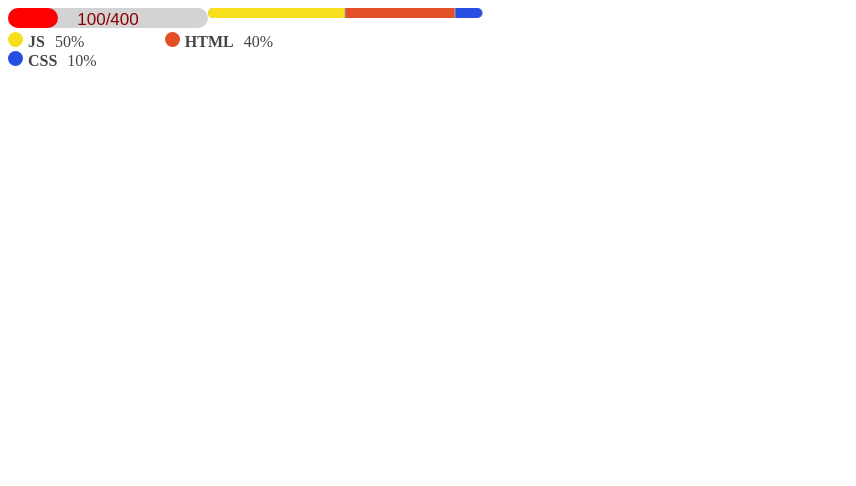
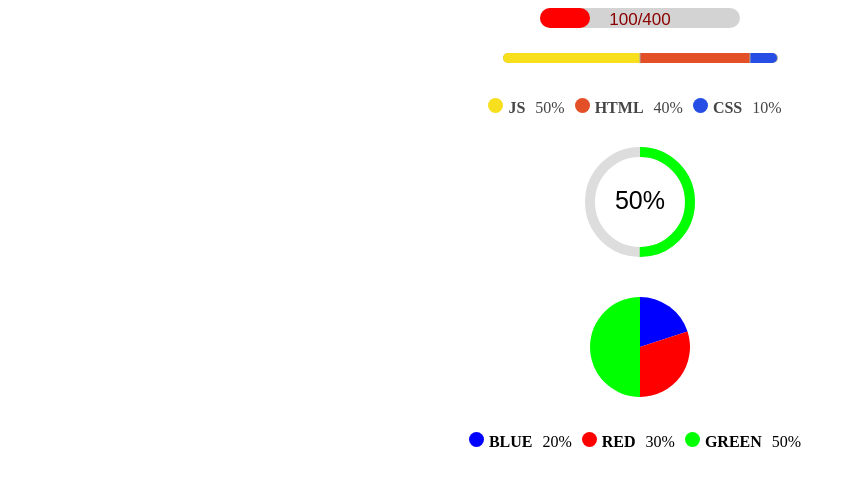
Before and after one commit to lchouville/SVG_Chart_Lib, a plain HTML site: page index.html in a window 1280 px wide. Shown: the whole page, without its empty margins (0-856 px from the left). Drawn offline with Linux system fonts and the light colour scheme.

Commit message:
develop/ circle Progress & Stacked Circle

```diff
--- a/graph/bar/progressBar.js
+++ b/graph/bar/progressBar.js
@@ -1,60 +1,64 @@
 /** Simple Progress Bar
- * @param {object} options
+ * @param {object} _options
  *  @property {number} bar_width - The bar width
  *  @property {number} bar_height - The bar height
  *  @property {number} rounded_width - The rounded width (0-10)
  *  @property {string} bar_color - The bar main color
  *  @property {string} bar_background_color - The bar background color.
  *  @property {string} text_color - The text color
- * @param {object} value
+ * @param {object} _values
  *  @property {string} value_type - The type of value display ("/" = 10/20, "%" = 50%, or "" = nothing)
  *  @property {number} value_max - The maximum value
  *  @property {number} value - The value of the bar
  * @returns {SVGElement} - The created SVG element
  */
-export function svg_Progressbar_s(options, value) {
+export function svg_Progressbar_s(_options, _values) {
+
+    let { bar_width, bar_height,rounded_width, bar_color,bar_background_color,text_color} = _options
+    let { value_type,value_max, value } = _values;
+
     // if rounded are undefined set to 0
-    if (options.rounded_width === undefined) {
-        options.rounded_width = 0;
+    if (rounded_width === undefined) {
+        rounded_width = 0;
     }
     // Create a new progress bar SVG element
     const svg = document.createElementNS("http://www.w3.org/2000/svg", "svg");
-    svg.setAttribute("width", options.bar_width);
-    svg.setAttribute("height", options.bar_height);
+    svg.setAttribute("width", bar_width);
+    svg.setAttribute("height", bar_height);
 
     // Create the bar background
     const bar_background = document.createElementNS("http://www.w3.org/2000/svg", "rect");
-    bar_background.setAttribute("width", options.bar_width);
-    bar_background.setAttribute("height", options.bar_height);
-    bar_background.setAttribute("fill", options.bar_background_color);
-    bar_background.setAttribute("rx", options.rounded_width); // Set horizontal radius for rounded corners
-    bar_background.setAttribute("ry", options.rounded_width); // Set vertical radius for rounded corners
+    bar_background.setAttribute("width", bar_width);
+    bar_background.setAttribute("height", bar_height);
+    bar_background.setAttribute("fill", bar_background_color);
+    bar_background.setAttribute("rx", rounded_width); // Set horizontal radius for rounded corners
+    bar_background.setAttribute("ry", rounded_width); // Set vertical radius for rounded corners
     svg.appendChild(bar_background);
 
     // Calculate the width of the progress bar based on the value
-    const progress_width = (value.value / value.value_max) * options.bar_width;
+    const progress_width = (value / value_max) * bar_width;
 
     // Create the bar to display the progress
     const bar_value = document.createElementNS("http://www.w3.org/2000/svg", "rect");
     bar_value.setAttribute("width", progress_width);
-    bar_value.setAttribute("height", options.bar_height);
-    bar_value.setAttribute("fill", options.bar_color);
-    bar_value.setAttribute("rx", options.rounded_width); // Set horizontal radius for rounded corners
-    bar_value.setAttribute("ry", options.rounded_width); // Set vertical radius for rounded corners
+    bar_value.setAttribute("height", bar_height);
+    bar_value.setAttribute("fill", bar_color);
+    bar_value.setAttribute("rx", rounded_width); // Set horizontal radius for rounded corners
+    bar_value.setAttribute("ry", rounded_width); // Set vertical radius for rounded corners
     svg.appendChild(bar_value);
 
     // Create the value label
     const value_label = document.createElementNS("http://www.w3.org/2000/svg", "text");
-    value_label.textContent = value.value_type === "/" ? `${value.value}/${value.value_max}` : `${Math.round((value.value / value.value_max) * 100)}%`;
-    value_label.setAttribute("x", options.bar_width / 2);
-    value_label.setAttribute("fill", options.text_color);
+    value_label.textContent = value_type === "/" ? `${value}/${value_max}` : `${Math.round((value / value_max) * 100)}%`;
+    value_label.setAttribute("x", bar_width / 2);
+    value_label.setAttribute("fill", text_color);
     value_label.setAttribute("font-family", "sans-serif");
     value_label.setAttribute("text-anchor", "middle"); // Center text horizontally
 
     // Calculate vertical centering
-    const fontSize = options.bar_height * 0.85; // Adjust font size
+    const fontSize = bar_height * 0.85; // Adjust font size
     const textHeight = fontSize * 0.8; // Approximate text height
-    const centerY = (options.bar_height + textHeight) / 2; // Calculate vertical center
+    const centerY = (bar_height + textHeight) / 2; // Calculate vertical center
     value_label.setAttribute("font-size", fontSize);
     value_label.setAttribute("y", centerY);
     svg.appendChild(value_label);
--- a/graph/bar/stackedBar.js
+++ b/graph/bar/stackedBar.js
@@ -1,24 +1,27 @@
+import { lgd_legend_s } from "../legend/standardLegend.js";
+
 /** Simple Progress Bar
- * @param {object} options
+ * @param {object} _options
  *  @property {number} bar_width - The bar width
  *  @property {number} bar_height - The bar height
  *  @property {number} rounded_width - The rounded width
  *  @property {[string]} bar_colors - The bar main color
  *  @property {string} text_color - The text color
- * @param {object} value
- *  @property {string} value_type - The type of value display ("/" = 10, "%" = 50%, or "" = nothing)
+ * @param {object} _values
  *  @property {[string]} order - The order of values displayed (asc, desc and none)
  *  @property {[string]} labels - The labels
  *  @property {[number]} values - The values of the bar
  * @returns {SVGElement} - The created SVG element and the corresponding legend
  */
-export function svg_stackedbar100_s(options, value) {
+export function svg_stackedbar100_s(_options, _values) {
+    let { bar_width, bar_height,rounded_width, bar_colors,text_color} = _options
+    let { order,labels, values } = _values;
     // Create a new progress bar SVG element
     const svg = document.createElementNS("http://www.w3.org/2000/svg", "svg");
-    svg.setAttribute("width", options.bar_width);
-    svg.setAttribute("height", options.bar_height * 2);
-    if (options.rounded_width> options.bar_height/2){
-        options.rounded_width = options.bar_height/2;
+    svg.setAttribute("width", bar_width);
+    svg.setAttribute("height", bar_height * 2);
+    if (rounded_width> bar_height/2){
+        rounded_width = bar_height/2;
     }
     // calculate the total value on values
     let value_max = 0;
@@ -27,44 +30,47 @@ export function svg_stackedbar100_s(options, value) {
 
     // Create the bar background
     const bar_background = document.createElementNS("http://www.w3.org/2000/svg", "rect");
-    bar_background.setAttribute("width", options.bar_width);
-    bar_background.setAttribute("height", options.bar_height);
+    bar_background.setAttribute("width", bar_width);
+    bar_background.setAttribute("height", bar_height);
     bar_background.setAttribute("fill", "darkgrey");
-    bar_background.setAttribute("rx", options.rounded_width); // Set horizontal radius for rounded corners
-    bar_background.setAttribute("ry", options.rounded_width); // Set vertical radius for rounded corners
+    bar_background.setAttribute("rx", rounded_width); // Set horizontal radius for rounded corners
+    bar_background.setAttribute("ry", rounded_width); // Set vertical radius for rounded corners
     svg.appendChild(bar_background);
 
 
     // Apply the order to the labels and values
-    if (value.order === "asc" || value.order === "desc") {
-        const combined = value.labels.map((label, index) => ({
+    if (order === "asc" || order === "desc") {
+        const combined = labels.map((label, index) => ({
             label,
-            value: value.values[index],
-            bar_colors: options.bar_colors[index]
+            value: values[index],
+            bar_colors: bar_colors[index]
         }));
 
-        combined.sort((a, b) => value.order === "asc" ? a.value - b.value : b.value - a.value);
+        combined.sort((a, b) => order === "asc" ? a.value - b.value : b.value - a.value);
 
-        value.labels = combined.map(item => item.label);
-        value.values = combined.map(item => item.value);
-        options.bar_colors = combined.map(item => item.bar_colors);
+        labels = combined.map(item => item.label);
+        _values.labels = labels
+        values = combined.map(item => item.value);
+        _values.values = values
+        bar_colors = combined.map(item => item.bar_colors);
+        _options.bar_colors = bar_colors
     }
 
-    for (const key in value.values) {
-        value_max += value.values[key];
+    for (const key in values) {
+        value_max += values[key];
     }
 
     // Create bars element
-    for (const key in value.values) {
+    for (const key in values) {
         if (key == 3) {
             break;
         }
         // get the percentage of the value represented
-        percentage[key] = value.values[key] / value_max;
+        percentage[key] = values[key] / value_max;
         // Size
-        const barWidth = options.bar_width * percentage[key]-1;
-        const barHeight = options.bar_height;
-        const roundedWidth = options.rounded_width;
+        const barWidth = bar_width * percentage[key]-1;
+        const barHeight = bar_height;
+        const roundedWidth = rounded_width;
         let pathData;
 
         if (usedWidth === 0) {
@@ -79,7 +85,7 @@ export function svg_stackedbar100_s(options, value) {
                 A${roundedWidth},${roundedWidth} 0 0,1 ${usedWidth + roundedWidth},0
                 Z
             `;
-        } else if (Number(key) === value.values.length - 1) {
+        } else if (Number(key) === values.length - 1) {
             // Path data for a rectangle with rounded top-right and bottom-right corners
             pathData = `
                 M${usedWidth},0
@@ -104,56 +110,13 @@ export function svg_stackedbar100_s(options, value) {
         // Create a new path element
         const bar = document.createElementNS("http://www.w3.org/2000/svg", "path");
         bar.setAttribute("d", pathData);
-        bar.setAttribute("fill", options.bar_colors[key]);
+        bar.setAttribute("fill", bar_colors[key]);
 
         svg.appendChild(bar);
         usedWidth += barWidth+1;
 
     }
-    const legend = document.createElement("div");
-    legend.setAttribute("class", "legend");
-    legend.style.width = options.bar_width+"px"; // Use style property to set CSS width
-    legend.style.display = "flex"; // Use style property to set CSS display
-    legend.style.flexDirection = "row"; // Use style property to set CSS flex-direction
-    legend.style.justifyContent = "space-between"; // Use style property to set CSS justify-content
-    legend.style.flexWrap = "wrap"; // Use style property to set CSS flex-wrap
-    legend.style.alignContent = "center"; // Use style property to set CSS align-content
-    legend.style.alignItems = "center"; // Use style property to set CSS align-items
-
-    for (const key in value.labels) {
-        const li = document.createElement("div");
-        li.setAttribute("class", "legend-item");
-        const dot = document.createElement("span");
-        dot.style.display = "inline-block"; // Use style property to set CSS display
-        dot.style.width = "15px"; // Use style property to set CSS width
-        dot.style.height = "15px"; // Use style property to set CSS height
-        dot.style.marginRight = "5px"; // Use style property to set CSS margin-right
-        dot.style.borderRadius = "50%"; // Use style property to set CSS border-radius
-        dot.style.backgroundColor = options.bar_colors[key]; // Use style property to set CSS background-color
-        li.appendChild(dot);
-
-        const label = document.createElement("span");
-        label.style.display = "inline-block";
-        label.style.width = "auto";
-        label.style.height = "15px";
-        label.style.marginRight = "10px";
-        label.innerHTML = value.labels[key].toUpperCase() + " ";
-        label.style.fontWeight = "bold";
-        label.style.color = options.text_color; // Set text color
-        li.appendChild(label);
-
-        const val = document.createElement("span");
-        val.style.display = "inline-block";
-        val.style.width = "auto";
-        val.style.height = "15px";
-        val.style.marginRight = "10px";
-        val.innerHTML = (value.values[key] / value_max * 100) + "%";
-        val.style.color = options.text_color; // Set text color
-        li.appendChild(val);
-
-        legend.appendChild(li);
-    }
-    document.body.appendChild(legend);
+    const legend = lgd_legend_s(_options,_values,value_max)
 
     return [svg,legend];
 }
--- /dev/null
+++ b/graph/circle/progressCircle.js
@@ -0,0 +1,63 @@
+/** Circular Progress Bar
+ * @param {object} _options
+ *  @property {number} radius - The radius of the circle
+ *  @property {number} stroke_width - The width of the circle's stroke
+ *  @property {string} circle_color - The color of the circle
+ *  @property {string} circle_background_color - The background color of the circle
+ *  @property {string} text_color - The text color
+ * @param {object} _values
+ *  @property {string} value_type - The type of value display ("/" = 10/20, "%" = 50%, or "" = nothing)
+ *  @property {number} value_max - The maximum value
+ *  @property {number} value - The value of the bar
+ * @returns {SVGElement} - The created SVG element
+ */
+export function svg_ProgressCircle_s(_options, _values) {
+    let { radius, stroke_width, circle_color, circle_background_color, text_color } = _options;
+    let { value_type, value_max, value } = _values;
+
+    const diameter = radius * 2;
+    const circumference = 2 * Math.PI * radius;
+    const offset = circumference - (value / value_max) * circumference;
+
+    // Create a new SVG element
+    const svg = document.createElementNS("http://www.w3.org/2000/svg", "svg");
+    svg.setAttribute("width", diameter + stroke_width * 2);
+    svg.setAttribute("height", diameter + stroke_width * 2);
+
+    // Create the background circle
+    const circle_bg = document.createElementNS("http://www.w3.org/2000/svg", "circle");
+    circle_bg.setAttribute("cx", radius + stroke_width);
+    circle_bg.setAttribute("cy", radius + stroke_width);
+    circle_bg.setAttribute("r", radius);
+    circle_bg.setAttribute("stroke", circle_background_color);
+    circle_bg.setAttribute("stroke-width", stroke_width);
+    circle_bg.setAttribute("fill", "none");
+    svg.appendChild(circle_bg);
+
+    // Create the progress circle
+    const circle = document.createElementNS("http://www.w3.org/2000/svg", "circle");
+    circle.setAttribute("cx", radius + stroke_width);
+    circle.setAttribute("cy", radius + stroke_width);
+    circle.setAttribute("r", radius);
+    circle.setAttribute("stroke", circle_color);
+    circle.setAttribute("stroke-width", stroke_width);
+    circle.setAttribute("fill", "none");
+    circle.setAttribute("stroke-dasharray", circumference);
+    circle.setAttribute("stroke-dashoffset", offset);
+    circle.setAttribute("transform", `rotate(-90 ${radius + stroke_width} ${radius + stroke_width})`); // Rotate to start from top
+    svg.appendChild(circle);
+
+    // Create the value label
+    const value_label = document.createElementNS("http://www.w3.org/2000/svg", "text");
+    value_label.textContent = value_type === "/" ? `${value}/${value_max}` : `${Math.round((value / value_max) * 100)}%`;
+    value_label.setAttribute("x", (radius + stroke_width));
+    value_label.setAttribute("y", (radius + stroke_width));
+    value_label.setAttribute("fill", text_color);
+    value_label.setAttribute("font-family", "sans-serif");
+    value_label.setAttribute("font-size", radius * 0.5); // Adjust font size
+    value_label.setAttribute("dominant-baseline", "middle"); // Center text vertically
+    value_label.setAttribute("text-anchor", "middle"); // Center text horizontally
+    svg.appendChild(value_label);
+
+    return svg;
+}
--- /dev/null
+++ b/graph/circle/stackedCircle.js
@@ -0,0 +1,83 @@
+import { lgd_legend_s } from "../legend/standardLegend.js";
+
+/** Circular Stacked Progress Bar
+ * @param {object} _options
+ *  @property {number} radius - The radius of the circle
+ *  @property {number} stroke_width - The width of the circle's stroke
+ *  @property {[string]} bar_colors - The colors of the segments
+ *  @property {string} text_color - The text color
+ * @param {object} _values
+ *  @property {[string]} order - The order of values displayed (asc, desc, none)
+ *  @property {[string]} labels - The labels
+ *  @property {[number]} values - The values of the segments
+ * @returns {SVGElement} - The created SVG element and the corresponding legend
+ */
+export function svg_StackedCircle_s(_options, _values) {
+    let { radius, stroke_width, bar_colors, text_color } = _options;
+    let { order, labels, values } = _values;
+
+    const diameter = radius * 2;
+
+    // Create a new SVG element
+    const svg = document.createElementNS("http://www.w3.org/2000/svg", "svg");
+    svg.setAttribute("width", diameter + stroke_width * 2);
+    svg.setAttribute("height", diameter + stroke_width * 2);
+
+    // Apply the order to the labels and values
+    if (order === "asc" || order === "desc") {
+        const combined = labels.map((label, index) => ({
+            label,
+            value: values[index],
+            bar_color: bar_colors[index]
+        }));
+
+        combined.sort((a, b) => order === "asc" ? a.value - b.value : b.value - a.value);
+
+        labels = combined.map(item => item.label);
+        _values.labels = labels
+        values = combined.map(item => item.value);
+        _values.values = values
+        bar_colors = combined.map(item => item.bar_color);
+        _options.bar_colors = bar_colors
+    }
+
+    // Calculate the total value
+    const totalValue = values.reduce((acc, value) => acc + value, 0);
+
+    // Calculate the start and end angles for each segment
+    let startAngle = -90;
+
+    for (let i = 0; i < values.length; i++) {
+        const value = values[i];
+        const percentage = value / totalValue;
+        const endAngle = startAngle + percentage * 360;
+
+        // Create the segment
+        const largeArcFlag = endAngle - startAngle > 180 ? 1 : 0;
+        const startX = radius + stroke_width + radius * Math.cos(Math.PI * startAngle / 180);
+        const startY = radius + stroke_width + radius * Math.sin(Math.PI * startAngle / 180);
+        const endX = radius + stroke_width + radius * Math.cos(Math.PI * endAngle / 180);
+        const endY = radius + stroke_width + radius * Math.sin(Math.PI * endAngle / 180);
+
+        const pathData = `
+            M ${radius + stroke_width},${radius + stroke_width}
+            L ${startX},${startY}
+            A ${radius},${radius} 0 ${largeArcFlag},1 ${endX},${endY}
+            Z
+        `;
+
+        // Create a new path element
+        const segment = document.createElementNS("http://www.w3.org/2000/svg", "path");
+        segment.setAttribute("d", pathData);
+        segment.setAttribute("fill", bar_colors[i]);
+        svg.appendChild(segment);
+
+        // Update the start angle for the next segment
+        startAngle = endAngle;
+    }
+
+    // Generate the legend using the provided legend function
+    const legend = lgd_legend_s(_options, _values, totalValue);
+
+    return [svg, legend];
+}
--- /dev/null
+++ b/graph/legend/standardLegend.js
@@ -0,0 +1,46 @@
+export function lgd_legend_s(options,values,value_max){
+    const legend = document.createElement("div");
+    legend.setAttribute("class", "legend");
+    // legend.style.width = options.bar_width+"px"; // Use style property to set CSS width
+    legend.style.display = "flex"; // Use style property to set CSS display
+    legend.style.flexDirection = "row"; // Use style property to set CSS flex-direction
+    legend.style.justifyContent = "space-between"; // Use style property to set CSS justify-content
+    legend.style.flexWrap = "wrap"; // Use style property to set CSS flex-wrap
+    legend.style.alignContent = "center"; // Use style property to set CSS align-content
+    legend.style.alignItems = "center"; // Use style property to set CSS align-items
+
+    for (const key in values.labels) {
+        const li = document.createElement("div");
+        li.setAttribute("class", "legend-item");
+        const dot = document.createElement("span");
+        dot.style.display = "inline-block"; // Use style property to set CSS display
+        dot.style.width = "15px"; // Use style property to set CSS width
+        dot.style.height = "15px"; // Use style property to set CSS height
+        dot.style.marginRight = "5px"; // Use style property to set CSS margin-right
+        dot.style.borderRadius = "50%"; // Use style property to set CSS border-radius
+        dot.style.backgroundColor = options.bar_colors[key]; // Use style property to set CSS background-color
+        li.appendChild(dot);
+
+        const label = document.createElement("span");
+        label.style.display = "inline-block";
+        label.style.width = "auto";
+        label.style.height = "15px";
+        label.style.marginRight = "10px";
+        label.innerHTML = values.labels[key].toUpperCase() + " ";
+        label.style.fontWeight = "bold";
+        label.style.color = options.text_color; // Set text color
+        li.appendChild(label);
+
+        const val = document.createElement("span");
+        val.style.display = "inline-block";
+        val.style.width = "auto";
+        val.style.height = "15px";
+        val.style.marginRight = "10px";
+        val.innerHTML = (values.values[key] / value_max * 100) + "%";
+        val.style.color = options.text_color; // Set text color
+        li.appendChild(val);
+
+        legend.appendChild(li);
+    }
+    return legend;
+}
--- a/main.js
+++ b/main.js
@@ -1,6 +1,8 @@
 // Import the svg_ProgressBar function
 import { svg_Progressbar_s } from './graph/bar/progressBar.js'; // Replace './your/svg_progress_bar_module.js' with the actual path to your module
 import { svg_stackedbar100_s } from './graph/bar/stackedBar.js';
+import { svg_ProgressCircle_s } from './graph/circle/progressCircle.js';
+import { svg_StackedCircle_s } from './graph/circle/stackedCircle.js';
 // Define options for the progress bar
 const options1 = {
     bar_width: 200,
@@ -49,3 +51,40 @@ let stackedbar;
 
 document.body.appendChild(stackedbar);
 document.body.appendChild(legend);
+
+const options3 = {
+    radius: 50,
+    stroke_width: 10,
+    circle_color: '#00FF00',
+    circle_background_color: '#DDDDDD',
+    text_color: '#000000'
+};
+
+const values3 = {
+    value_type: '%',
+    value_max: 100,
+    value: 50
+};
+
+
+// Create the progress bar
+const progressCircle =svg_ProgressCircle_s(options3, values3);
+document.body.appendChild(progressCircle);
+
+const options4 = {
+    radius: 50,
+    stroke_width: 10,
+    bar_colors: ['#FF0000', '#00FF00', '#0000FF'],
+    text_color: '#000000'
+};
+
+const values4 = {
+    order: 'asc',
+    labels: ['Red', 'Green', 'Blue'],
+    values: [30, 50, 20]
+};
+
+// Create the progress bar
+const [stackedCircle,legend2] =svg_StackedCircle_s(options4, values4);
+document.body.appendChild(stackedCircle);
+document.body.appendChild(legend2);
--- /dev/null
+++ b/style.css
@@ -0,0 +1,6 @@
+body{
+    display: flex;
+    flex-direction: column;
+    gap: 25px;
+    align-items: center;
+}
```
Also changed, not shown: index.html (+1 -0 lines), README.md.
